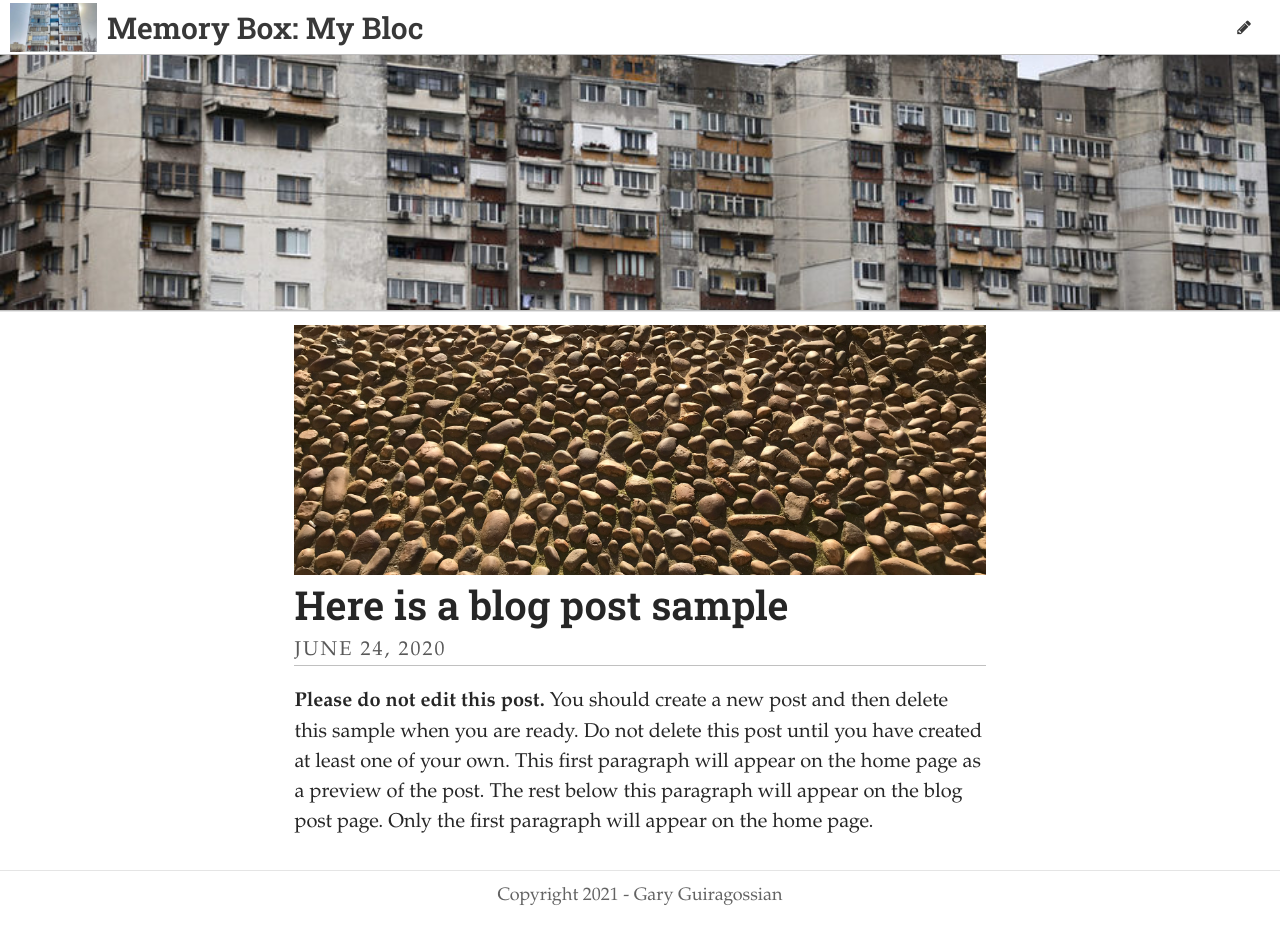
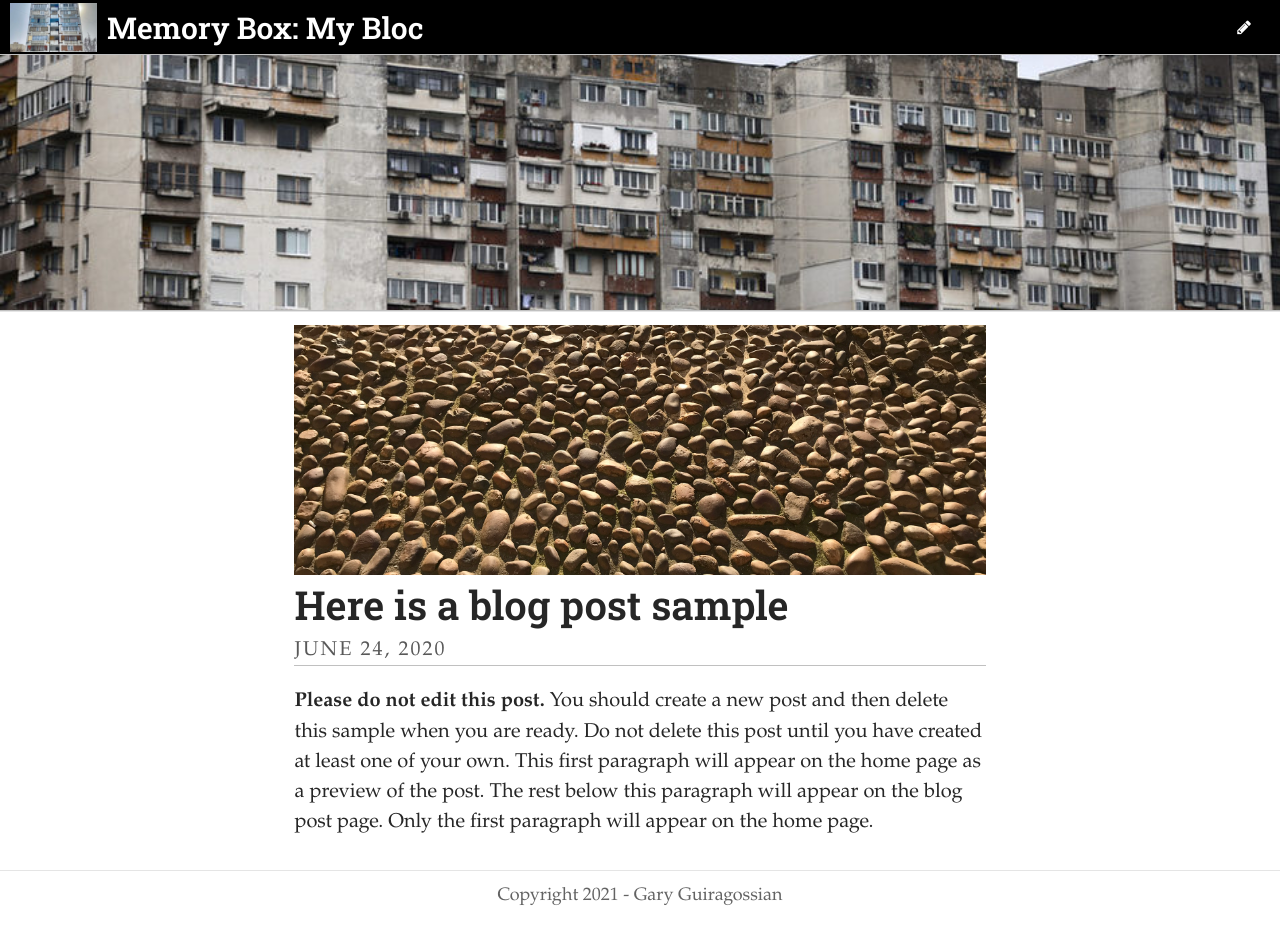
Before and after one commit to garyBG/GGMemoryBox, a Jekyll site: the page built from index.html, in a window 1280 px wide. Built offline with Jekyll 4.4.1, drawn with Linux system fonts in a browser that asks for light colours; some web fonts are replaced; the list of posts is cut into pages by our own code.

Commit message:
Update styles.css

```diff
--- a/styles/styles.css
+++ b/styles/styles.css
@@ -693,7 +693,7 @@ h3.tag-anchor i {
 }
 
 .site-header {
-background: #fff;
+background: rgb(0, 0, 0);
 width: 100%;
 top:0;
 padding-right: 20px;
@@ -716,7 +716,7 @@ align-items: center;
 }
 
 .site-header a {
-    color: #383838
+    color: #ffffff
 }
 
 .branding {
```
